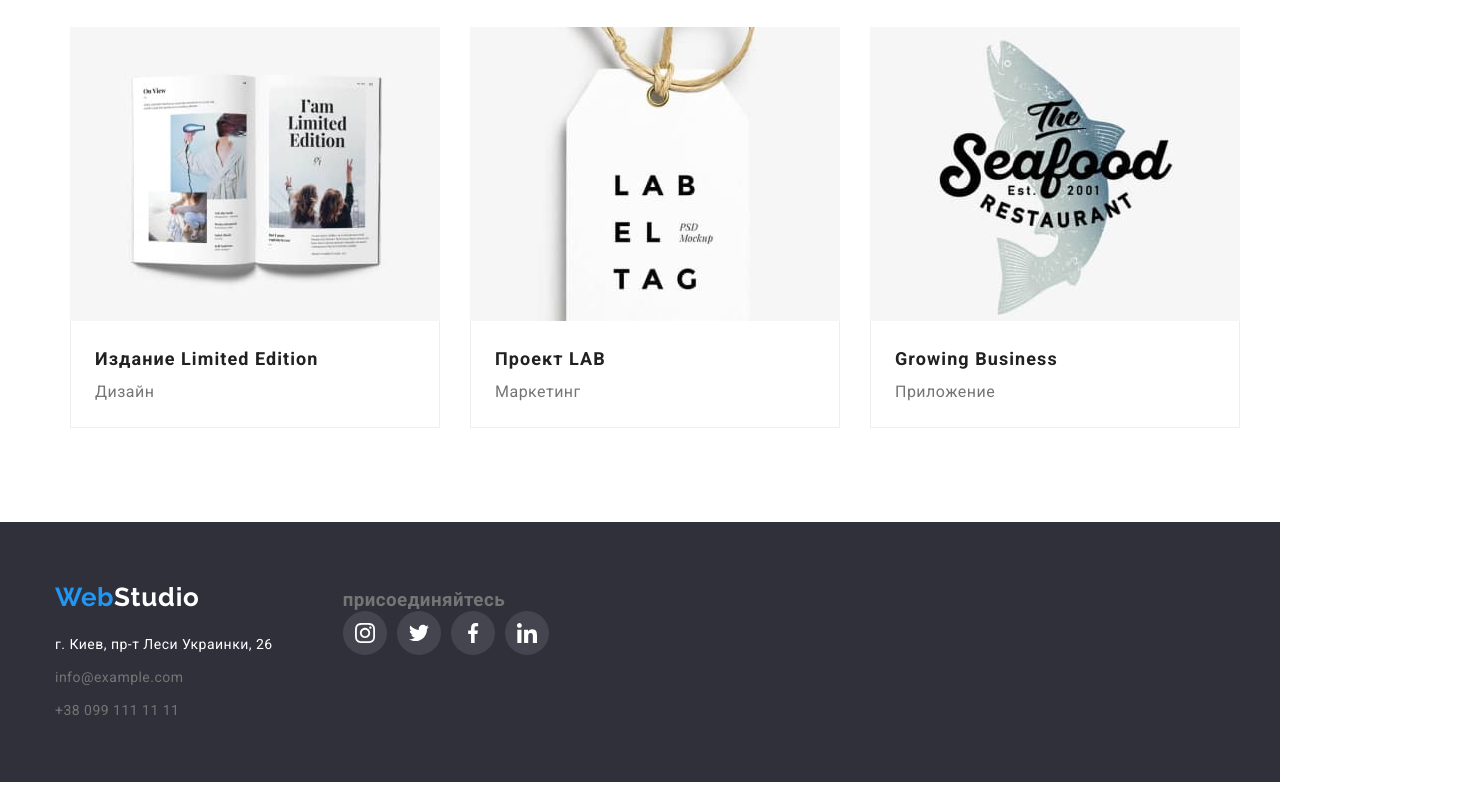
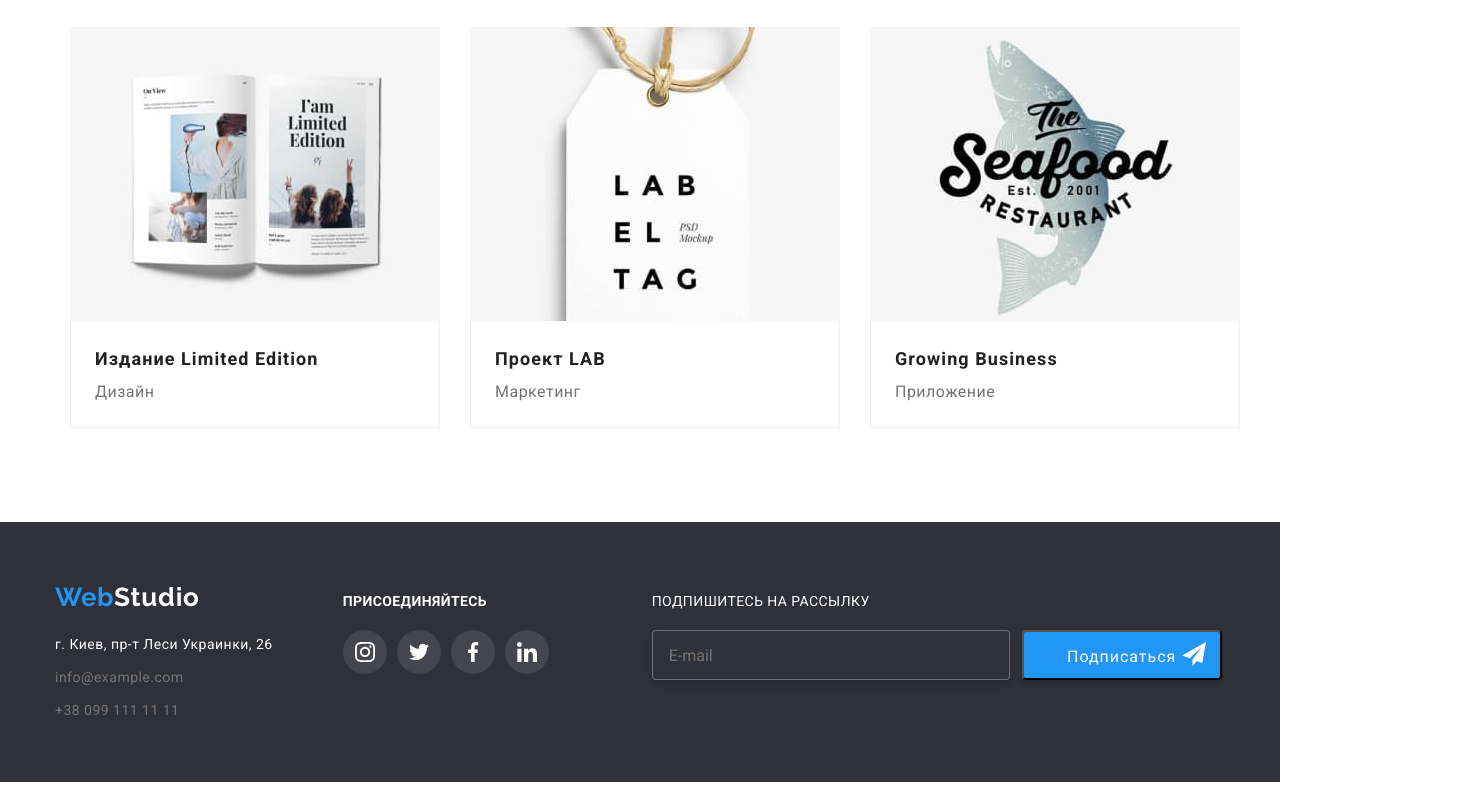
Before and after one commit to g-ele/goit-markup-hw-06, a plain HTML site: page portfolio.html in a window 1280 px wide. Shown: the part 1143-1935 px from the top of the page, 1482 px wide, since content can reach past the window. Drawn offline with nearby package versions, Linux system fonts and the light colour scheme.

Commit message:
ДЗ 6.2
добавила  форму в футер портфолио

```diff
--- a/portfolio.html
+++ b/portfolio.html
@@ -244,7 +244,7 @@
             </address>
         </div>
         <div class="social-footer">
-                <h3 class="subtitle-social-icon">присоединяйтесь
+            <h3 class="subtitle-footer">присоединяйтесь
 
             </h3>
             <ul class="social-footer-list list">
@@ -285,7 +285,24 @@
                     </a>
                 </li>
             </ul>
+
         </div>
+        <form class="footer-form">
+            <label class="subtitle-footer">подпишитесь на рассылку</label>
+            <div class="footer-form-wrapper">
+                <input type="email" name="email" class="input-mail-footer" id="input-email" placeholder="E-mail"
+                    required>
+
+                <button type="submit" class="footer-form-btn">Подписаться
+                    <svg class="footer-send-icon">
+                        <use href="./img/check-send-icons.svg#icon-send" width="24" height="24">
+
+                        </use>
+                    </svg>
+                </button>
+            </div>
+        </form>
+
     </div>
 </footer>
 </body>
```
Lines whose indentation alone changed are shown as unchanged.
